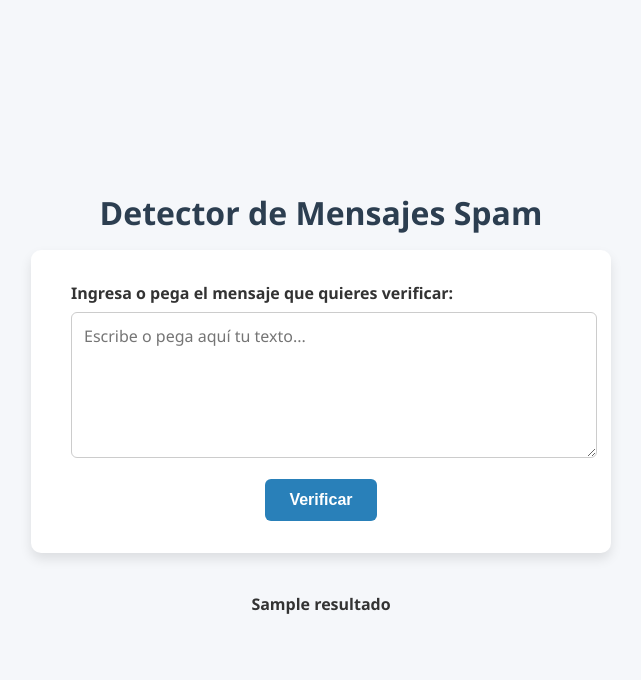
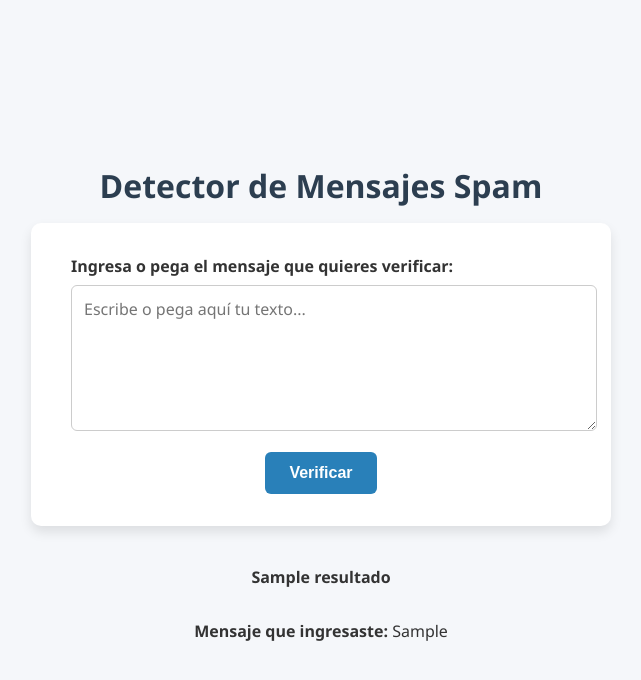
Before and after one commit to AngelLarios23/DetectorSpam-Ham, a Flask app: template templates/index.html in a window 1280 px wide. Shown: the top 680 px of the page, without its empty margins (319-960 px from the left). Run offline with Flask 3, Linux system fonts and the light colour scheme; the template is opened without the code that fills it: most values are stand-ins (such as "Sample title", 1, 10 or a date in 2020); parts of the project's set-up code (start-up, migrations or seed data) failed here and were passed over.

Commit message:
add +code

```diff
--- a/app.py
+++ b/app.py
@@ -31,7 +31,7 @@ def index():
         ref = db.reference("mensajes")
         ref.push(mensaje_data)
 
-    return render_template("index.html", resultado=resultado)
+    return render_template("index.html", resultado=resultado, mensaje_ingresado=texto if request.method == "POST" else None)
 
 if __name__ == "__main__":
     app.run(debug=True)
--- a/templates/index.html
+++ b/templates/index.html
@@ -116,6 +116,13 @@
         <div class="resultado {{ resultado|lower }}">
             {{ resultado }}
         </div>
+        {% if mensaje_ingresado %}
+            <p style="margin-top: 1rem; text-align: center;">
+                <strong>Mensaje que ingresaste:</strong> {{ mensaje_ingresado }}
+            </p>
+        {% endif %}
     {% endif %}
+
+
 </body>
 </html>
```
